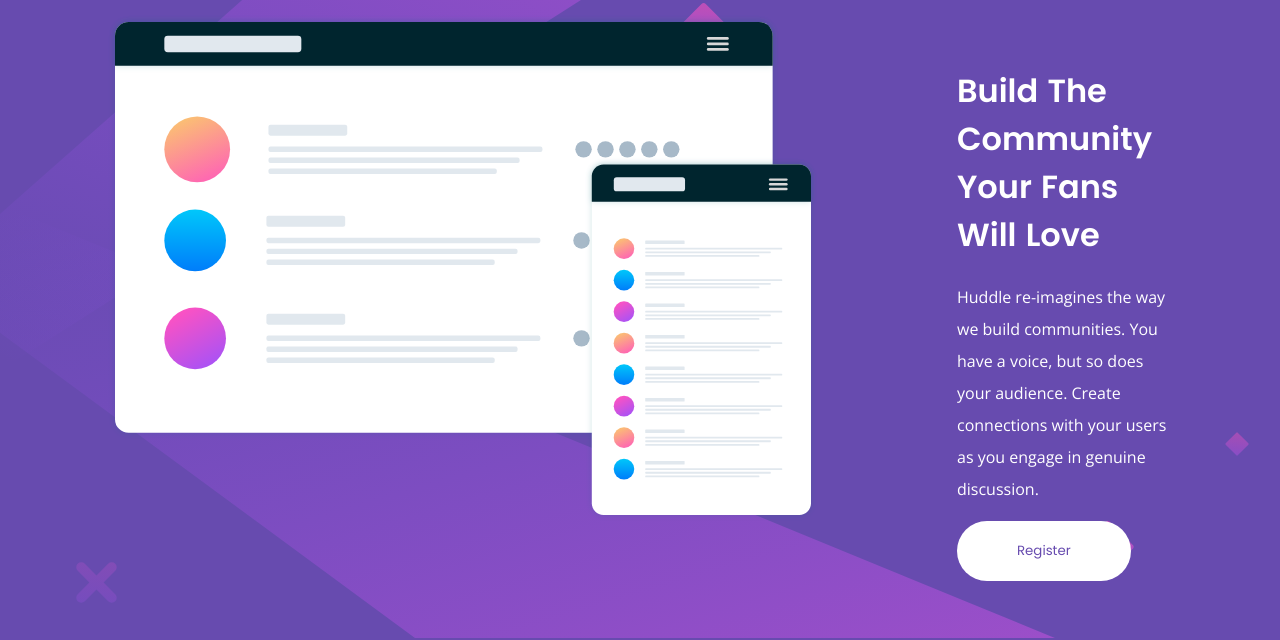
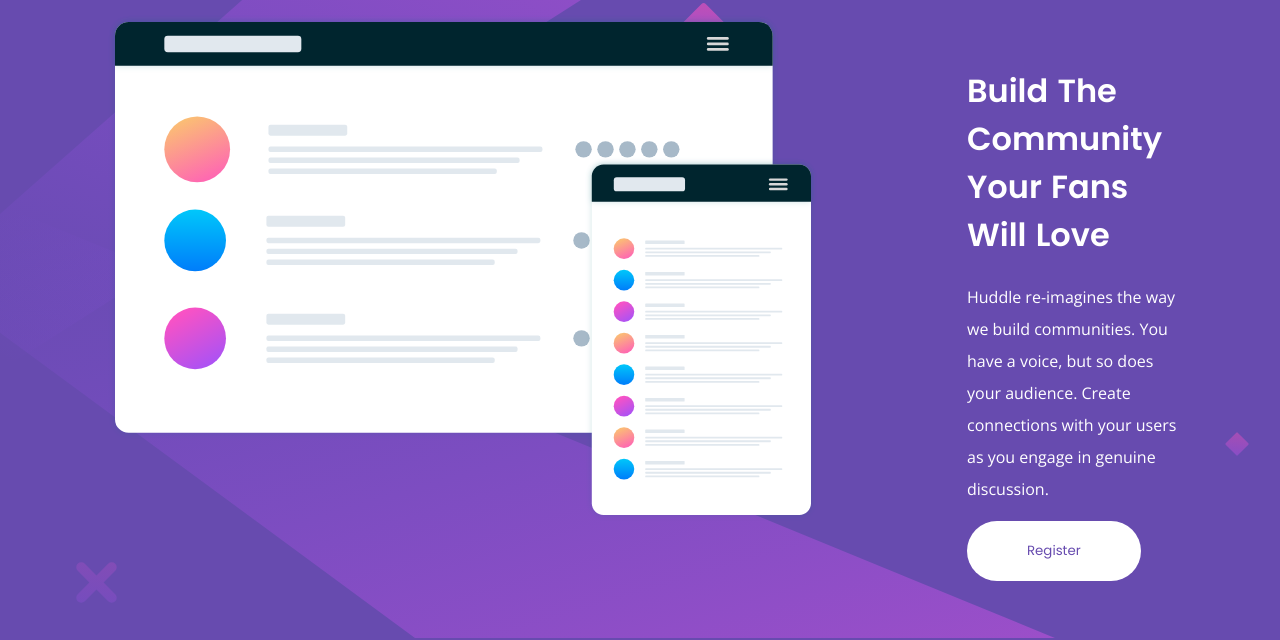
Before and after one commit to ShubhanginiSharma627/Huddle-landing-page, a plain HTML site: page index.html in a window 1280 px wide. Shown: the part 162-802 px from the top of the page. Drawn offline with nearby package versions, Linux system fonts and the light colour scheme; files that its build step writes are made by us from their sources.

Commit message:
Update style.scss

```diff
--- a/style.scss
+++ b/style.scss
@@ -26,7 +26,7 @@ body{
 
     }
     .two{
-        padding: 150px 90px;
+        padding: 150px 100px;
         color:white;
         line-height: 2rem;
         h1{
```
